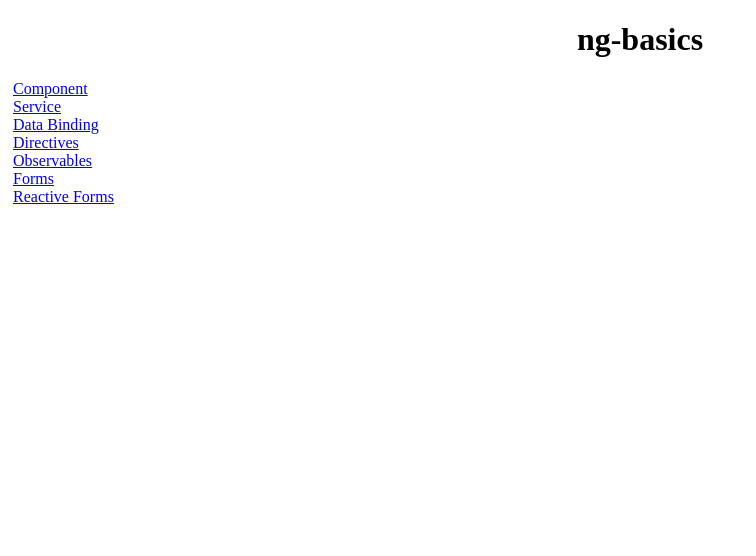
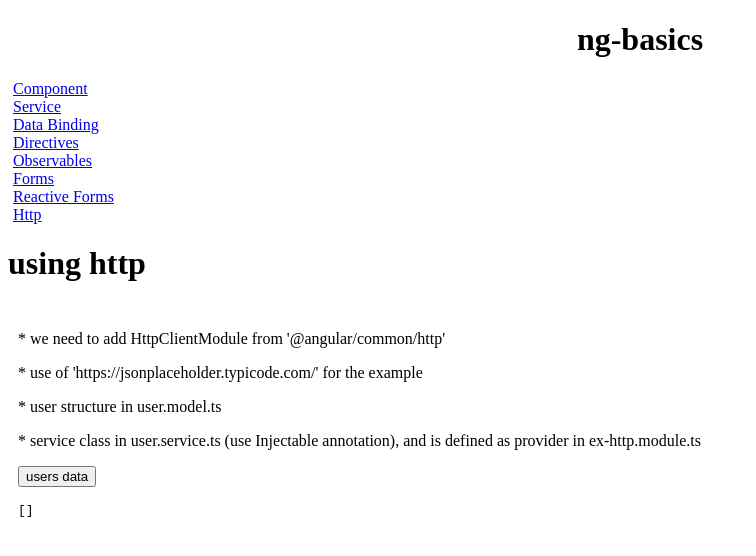
Before and after one commit to gg66dev/angular-notes, an Angular app in the folder ng-basics/: page /ex-http in a window 1280 px wide. Before the commit this address led to /. Shown: the top 556 px of the page, without its empty margins (0-756 px from the left). Built offline with nearby package versions, Linux system fonts and the light colour scheme.

Commit message:
update 20190712

```diff
--- a/ng-basics/src/app/app-routing.module.ts
+++ b/ng-basics/src/app/app-routing.module.ts
@@ -8,6 +8,7 @@ import { UsingDirectivesComponent } from './ex-directives/using-directives.compo
 import { UsingObservablesComponent } from './ex-observables/using-observables.component';
 import { UsingFormsComponent } from './ex-forms/using-forms.component';
 import { UsingReactiveFormsComponent } from './ex-reactive-forms/using-reactive-forms.component';
+import { UsingHttpComponent } from './ex-http/using-http.component';
 
 const routes: Routes = [
   { path: 'ex-component', component: ParentComponent},
@@ -16,7 +17,8 @@ const routes: Routes = [
   { path: 'ex-directives', component: UsingDirectivesComponent },
   { path: 'ex-observables', component: UsingObservablesComponent },
   { path: 'ex-forms', component: UsingFormsComponent },
-  { path: 'ex-reactive-forms', component: UsingReactiveFormsComponent}
+  { path: 'ex-reactive-forms', component: UsingReactiveFormsComponent },
+  { path: 'ex-http', component: UsingHttpComponent }
 ];
 
 @NgModule({
--- a/ng-basics/src/app/app.component.ts
+++ b/ng-basics/src/app/app.component.ts
@@ -15,7 +15,8 @@ export class AppComponent {
     ['/ex-directives', 'Directives'],
     ['/ex-observables', 'Observables'],
     ['/ex-forms', 'Forms'],
-    ['/ex-reactive-forms', 'Reactive Forms']
+    ['/ex-reactive-forms', 'Reactive Forms'],
+    ['/ex-http', 'Http']
   ];
 
 }
--- a/ng-basics/src/app/app.module.ts
+++ b/ng-basics/src/app/app.module.ts
@@ -11,6 +11,7 @@ import { ExDirectivesModule } from './ex-directives/ex-directives.module';
 import { ExObservablesModule } from './ex-observables/ex-observable.module';
 import { ExFormsModule } from './ex-forms/ex-forms.module';
 import { ExReactiveFormsModule } from './ex-reactive-forms/ex-reactive-forms.module';
+import { ExHttpModule } from './ex-http/ex-http.module';
 
 @NgModule({
   declarations: [
@@ -25,7 +26,8 @@ import { ExReactiveFormsModule } from './ex-reactive-forms/ex-reactive-forms.mod
     ExDirectivesModule,
     ExObservablesModule,
     ExFormsModule,
-    ExReactiveFormsModule
+    ExReactiveFormsModule,
+    ExHttpModule
   ],
   providers: [],
   bootstrap: [AppComponent]
--- /dev/null
+++ b/ng-basics/src/app/ex-http/user.service.ts
@@ -0,0 +1,18 @@
+import { HttpClient } from '@angular/common/http';
+import { Observable } from 'rxjs';
+
+import { User } from './user.model';
+import { Injectable } from '@angular/core';
+
+@Injectable()
+export class UserService {
+
+baseUrl = 'https://jsonplaceholder.typicode.com/users';
+
+ constructor(private httpClient: HttpClient) {}
+
+ getUsersData(): Observable<User[]> {
+    return this.httpClient
+      .get<User[]>(this.baseUrl);
+  }
+}
--- /dev/null
+++ b/ng-basics/src/app/ex-http/using-http.component.html
@@ -0,0 +1,14 @@
+<h1>using http</h1>
+<div class="note">
+    <p>* we need to add HttpClientModule from '@angular/common/http'</p>
+    <p>* use of 'https://jsonplaceholder.typicode.com/' for the example</p>
+    <p>* user structure in user.model.ts</p>
+    <p>
+        * service class in user.service.ts (use Injectable annotation),
+        and is defined as provider in ex-http.module.ts
+    </p>
+    <p>
+        <button (click)="getUsersData()">users data</button>
+    </p>
+    <pre>{{ usersList | json }}</pre>
+</div>
--- /dev/null
+++ b/ng-basics/src/app/ex-http/using-http.component.ts
@@ -0,0 +1,21 @@
+import { Component } from '@angular/core';
+
+
+import { User } from './user.model';
+import { UserService } from './user.service';
+
+@Component({
+  selector: 'app-http',
+  templateUrl: './using-http.component.html',
+})
+export class UsingHttpComponent {
+
+  usersList: User[] = [];
+
+  constructor(private userServices: UserService) {}
+
+  getUsersData() {
+    this.userServices.getUsersData()
+      .subscribe( users => this.usersList = users);
+  }
+}
--- a/ng-basics/src/app/ex-reactive-forms/my-validators.ts
+++ b/ng-basics/src/app/ex-reactive-forms/my-validators.ts
@@ -12,7 +12,7 @@ export class MyValidators {
         return null;
     }
 
-    static isEmptyValue (value) {
+    static isEmptyValue(value) {
         return value == null || typeof value === 'string' && value.length === 0;
     }
 }
```
Also changed, not shown: ng-basics/src/app/ex-http/ex-http.module.ts (added, +20 -0 lines), ng-basics/src/app/ex-http/user.model.ts (added, +29 -0 lines).
